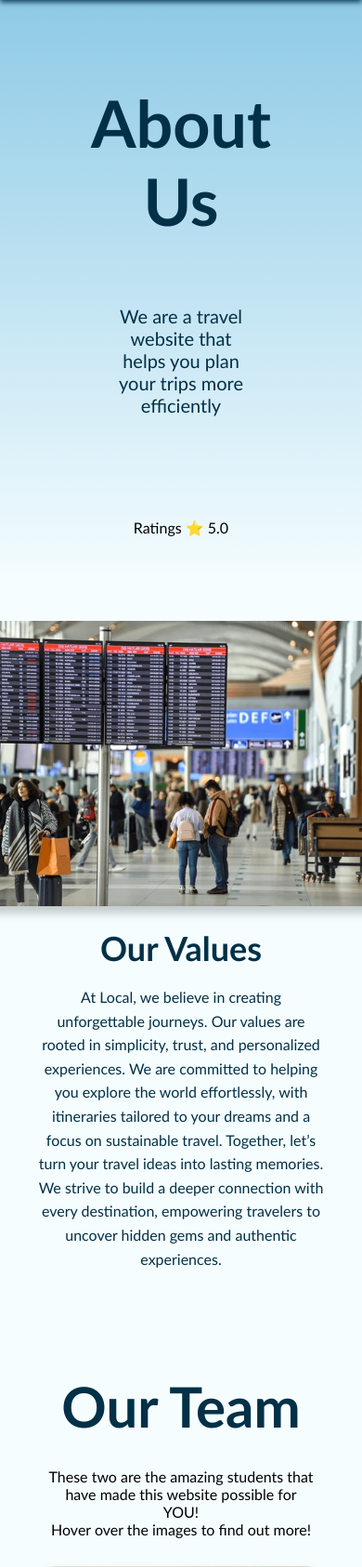
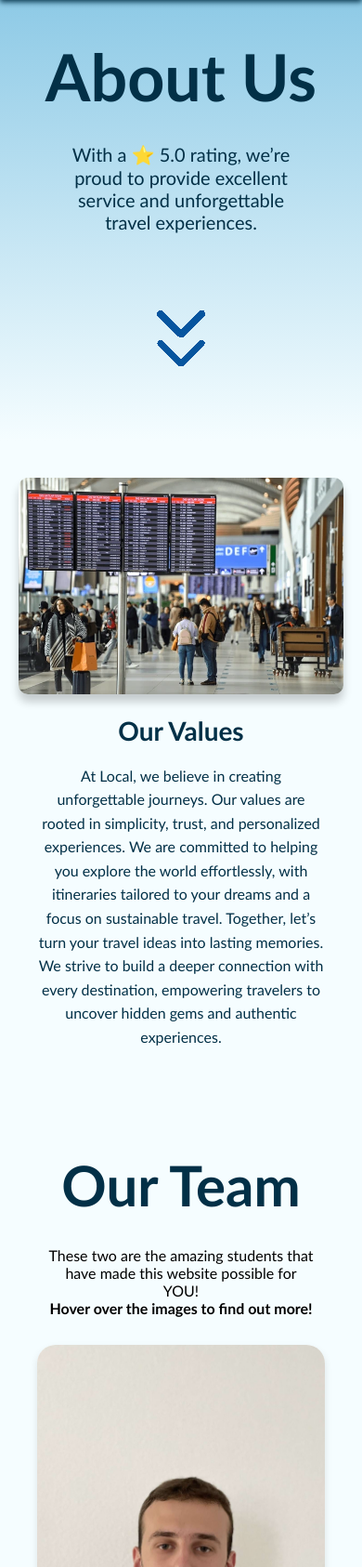
Before and after one commit to ciaoblerto/Local, a PHP site: page /AboutUs.html in a window 390 px wide; the page is wider, and only the part inside the window is pictured. Shown: the part 83-1769 px from the top of that part at 93% size. Run offline with PHP 8.4, Linux system fonts and the light colour scheme.

Commit message:
Ndryshime design dhe responsivitet
I largova do sene prej about us page + i shtova do sene ne css te itineraries dhe error page per me bo responsive

```diff
--- a/AboutUs.css
+++ b/AboutUs.css
@@ -16,30 +16,17 @@ body {
     align-content: center;
     text-align: center;
     background: linear-gradient(180deg, #8ECAE6, #F5FDFF);
-    padding: 30px;
+    padding: 40px;
   }
 
 .about-text{
     color: #023047;
-    padding: 30px;
-    margin: 10px;
 }
 .about-text h1{
     font-size: 70px;
-    padding: 20px;
 }
 .about-text p{
     font-size: 20px;
-    padding: 20px;
-}
-.ratings{
-    display: flex;
-    justify-content: center;
-    margin: 20px;
-}
-.ratings img{
-    height: 40px;
-    margin: 0px 20px;
 }
 
 /* pjesa e values section*/
@@ -50,30 +37,30 @@ body {
 
 .valuesContainer {
     display: flex;
-    flex-direction: column;
+    flex-wrap: wrap;
+    justify-content: center;
     gap: 20px;
     max-width: 900px;
     margin: 0 auto;
-    align-items: center;
-    justify-content: center;
 }
 
 .images {
+    flex: 1 1 100%;
     display: flex;
     justify-content: center;
     align-items: center;
-    position: relative;
-    width: 100%;
-    max-width: 80%;
 }
 
 .airport-image {
+    width: 100%;
     max-width: 460px;
+    height: auto;
     border-radius: 10px;
     box-shadow: 0 8px 10px rgba(0, 0, 0, 0.2);
 }
 
 .text {
+    flex: 1 1 100%;
     max-width: 600px;
     color: #023047;
     padding: 0 20px;
@@ -81,28 +68,28 @@ body {
 }
 
 .text h2 {
-    font-size: 36px;
+    font-size: 28px;
     line-height: 1.4;
-    margin: 0 0 15px 0;
-    padding: 0;
+    margin-bottom: 15px;
 }
 
 .text p {
     font-size: 16px;
     line-height: 1.6;
     margin: 0;
-    padding: 0;
 }
 
 @media (min-width: 600px) {
     .valuesContainer {
-        flex-direction: row;
-        gap: 40px;
-        align-items: center;
+        flex-wrap: nowrap;
+        justify-content: space-between;
     }
 
     .text {
         text-align: left;
+    }
+    .images, .text {
+        flex: 1 1 45%;
     }
 }
 
--- a/AboutUs.html
+++ b/AboutUs.html
@@ -29,12 +29,15 @@
     <section class="about-header">
         <section class="about-text">
             <h1>About Us</h1>
-            <p>We are a travel website that helps you plan your trips more efficiently</p>
+
+            <p>With a ⭐ 5.0 rating, we’re proud to provide excellent service and unforgettable travel experiences.</p>
         </section>
         <section class="ratings">
-            <span>Ratings ⭐ 5.0</span>
+
         </section>
-
+        <section>
+            <img src="assets/Animation - 1733300781183.gif" alt="">
+           </section>
     </section>
 
     <section class="ourValues">
@@ -54,9 +57,7 @@
 
     <section class="team-section">
         <h2>Our Team</h2>
-        <p>These two are the amazing students that have made this website possible for YOU! <br>Hover over the images to find out more!</p>
-
-
+        <p>These two are the amazing students that have made this website possible for YOU! <br><b>Hover over the images to find out more!</b></p>
         <div class="team-container">
             <div class="team-member">
                 <div class="image-container">
--- a/ErrorPage.html
+++ b/ErrorPage.html
@@ -35,4 +35,5 @@
         <a href="HomePage.html" class="redirect-button">Home Page</a>
     </div>
 </body>
+<script src="script.js"></script>
 </html>
--- a/Itineraries.css
+++ b/Itineraries.css
@@ -49,6 +49,11 @@ body{
     z-index: 1;
     transform: rotate(-20deg) translateX(-300px);
     animation: fly-in 2s ease-in-out forwards;
+}
+@media (max-width: 768px) {
+    .plane-image {
+        display: none;
+    }
 }
 
 
--- a/header.css
+++ b/header.css
@@ -12,7 +12,7 @@
     top: 0;
     width: 100%;
     box-shadow: 0 2px 6px #023047;
-    z-index: 1000;
+    z-index: 10;
     padding: 15px 20px;
 }
 
```
Also changed, not shown: ErrorPage.css (+9 -0 lines), assets/Animation - 1733300781183.gif (added).
